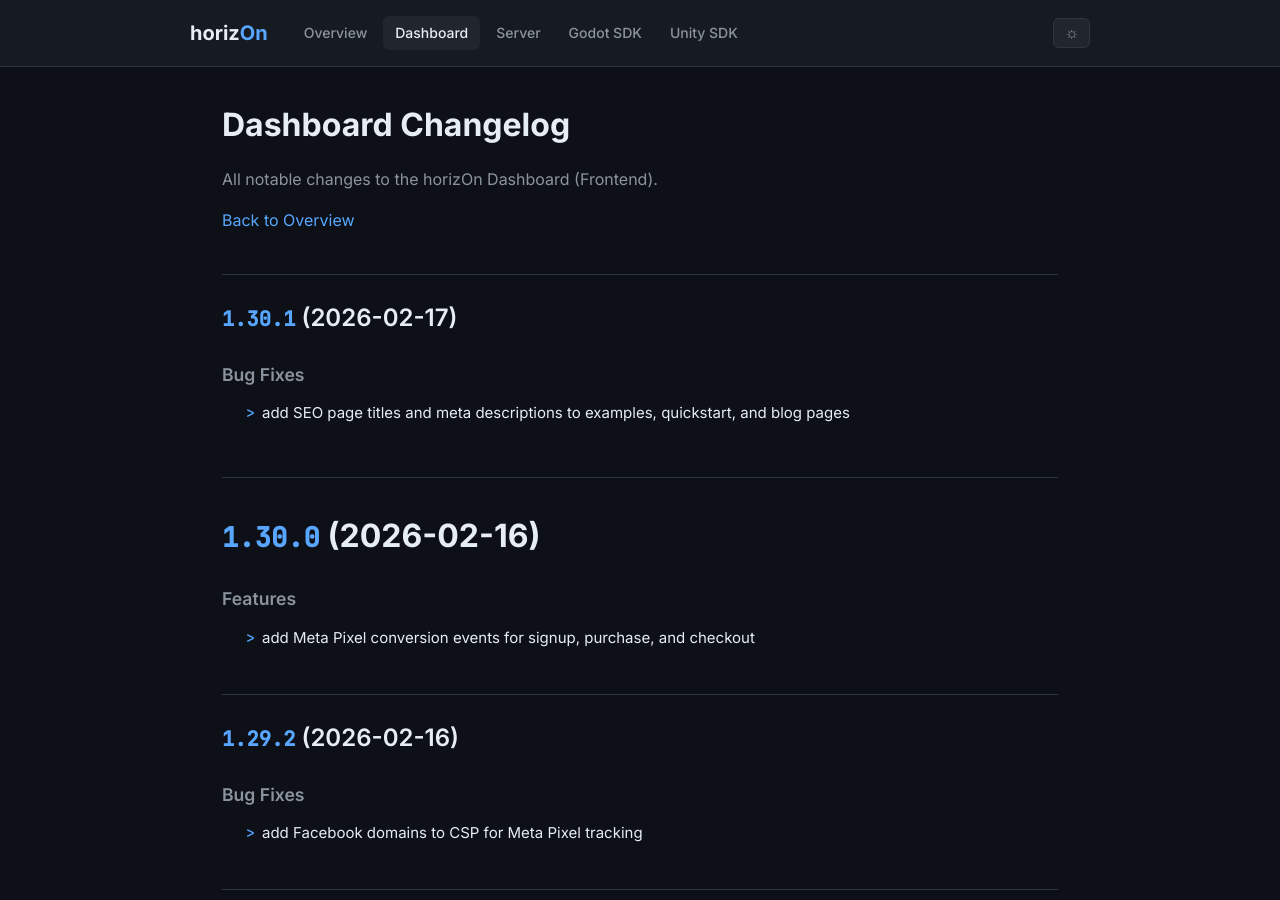
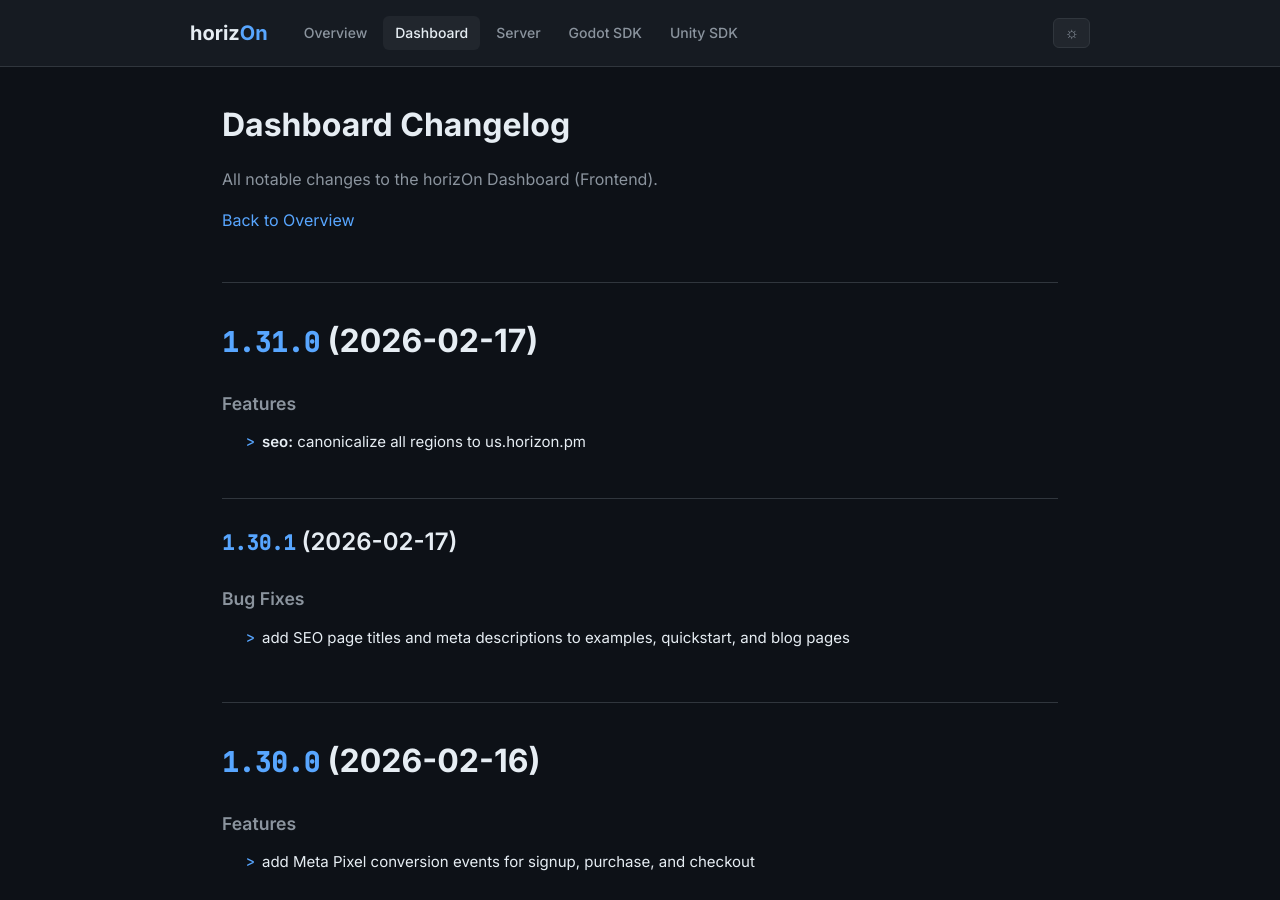
Before and after one commit to ProjectMakersDE/horizOn-Changelog, a Jekyll site: the page built from dashboard-changelog.md, in a window 1280 px wide and 900 px high. Built offline with Jekyll 4.4.1, drawn with Linux system fonts in a browser that asks for light colours.

Commit message:
chore: sync changelogs [skip ci]

```diff
--- a/dashboard-changelog.md
+++ b/dashboard-changelog.md
@@ -8,6 +8,13 @@ title: Dashboard Changelog
 All notable changes to the horizOn Dashboard (Frontend).
 
 [Back to Overview](.)
+
+# [1.31.0](https://github.com/ProjectMakersDE/horizOn-Dashboard/compare/v1.30.1...v1.31.0) (2026-02-17)
+
+
+### Features
+
+* **seo:** canonicalize all regions to us.horizon.pm ([81c5413](https://github.com/ProjectMakersDE/horizOn-Dashboard/commit/81c5413db016c67ebdc9083faefd2cf4d837bc03))
 
 ## [1.30.1](https://github.com/ProjectMakersDE/horizOn-Dashboard/compare/v1.30.0...v1.30.1) (2026-02-17)
 
```
Also changed, not shown: index.md (+1 -1 lines).
